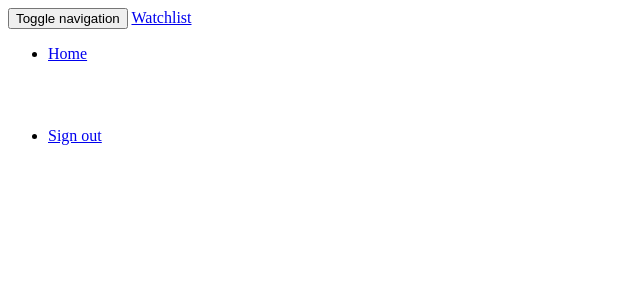
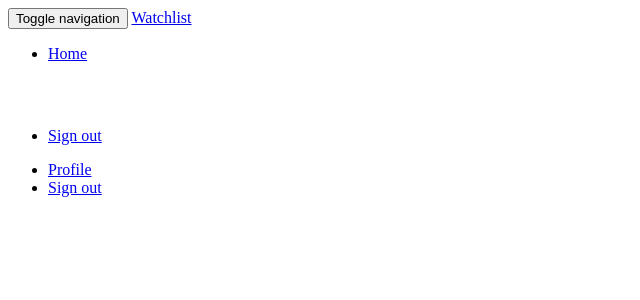
Before and after one commit to nealwaga/Watchlist, a Flask app: template app/templates/navbar.html in a window 1280 px wide. Shown: the top 300 px of the page, without its empty margins (0-640 px from the left). Run offline with Flask 2, Linux system fonts and the light colour scheme; the template is opened without the code that fills it, so the values that code supplies are empty; the visitor is signed in with stand-in values (Sample User, id 1); data comes from the database, SQL or seed files in the repository; parts of the project's set-up code (start-up, migrations or seed data) failed here and were passed over; some libraries are stand-ins or nearby versions.

Commit message:
created a new form class UpdateProfile

```diff
--- a/app/main/forms.py
+++ b/app/main/forms.py
@@ -7,3 +7,8 @@ class ReviewForm(FlaskForm):
     title = StringField('Review title',validators=[DataRequired()])
     review = TextAreaField('Movie review', validators=[DataRequired()])
     submit = SubmitField('Submit')
+
+
+class UpdateProfile(FlaskForm):
+    bio = TextAreaField('Tell us about you.',validators = [Required()])
+    submit = SubmitField('Submit')
--- a/app/templates/navbar.html
+++ b/app/templates/navbar.html
@@ -29,7 +29,16 @@
                     {% else %}
                     <li><a href="{{url_for('auth.login')}}">Sign in</a></li>
                     {%endif%}
-                  </ul>
+                </ul>
+                <ul class="nav navbar-nav navbar-right">
+                    {% if current_user.is_authenticated %}
+                    <li><a href="{{url_for('main.profile',uname=current_user.username)}}">Profile</a></li>
+                    <li><a href="{{url_for('auth.logout')}}">Sign out</a></li>
+                    {% else %}
+                    <li><a href="{{url_for('auth.login')}}">Sign in</a></li>
+                    {%endif%}
+                </ul>
+
             </div>
 
         </div>
```
